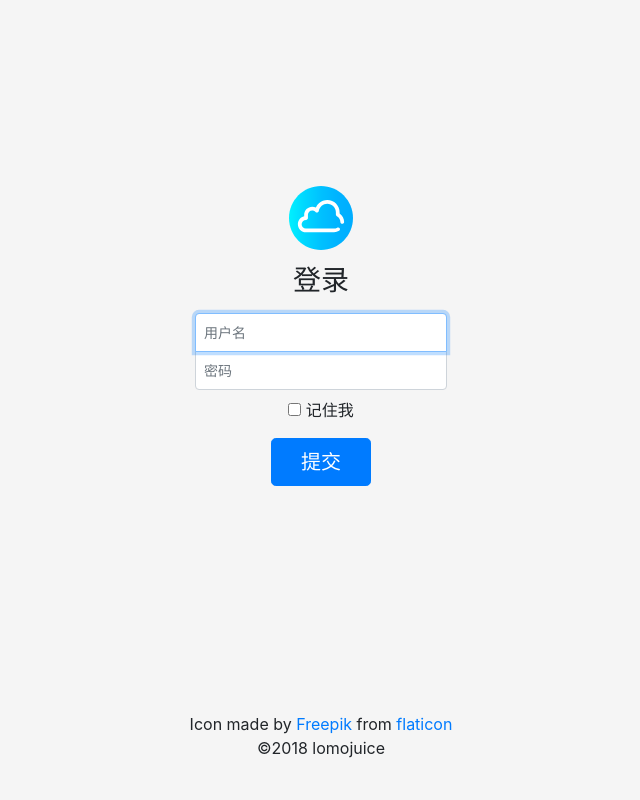
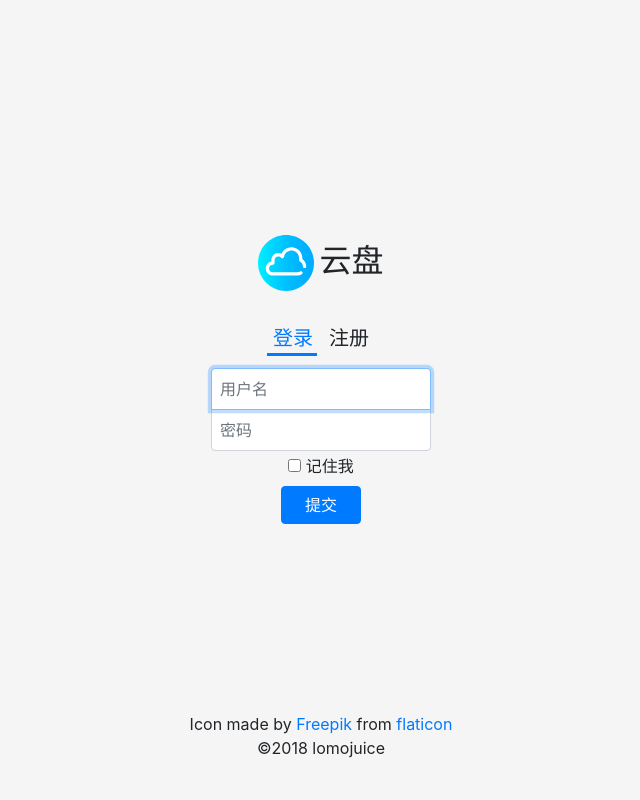
Before and after one commit to lxn5321/diskcloud_project, a Flask app: page /diskcloud/ in a window 1280 px wide. Shown: the whole page, without its empty margins (319-959 px from the left). Run offline with Flask 2, Linux system fonts and the light colour scheme; some libraries are stand-ins or nearby versions.

Commit message:
Add registration function, front-end and back-end are completely separated

```diff
--- a/diskcloud/blueprint/diskcloud/static/css/login_html.css
+++ b/diskcloud/blueprint/diskcloud/static/css/login_html.css
@@ -18,39 +18,150 @@ body{
     -ms-user-select: none; /* Internet Explorer/Edge */
     user-select: none; /* other */
 }
+.alert{
+  position: absolute;
+  top: 0;
+  left: 50%;
+  transform: translate(-50%, 0);
+  margin: 0;
+  padding-top: 10px;
+  padding-bottom: 10px;
+}
 .title{
-    margin-top: -10px;
+  display: flex;
+  align-items: center;
+  margin-bottom: 32px;
 }
-.form-signin {
-  width: 100%;
+.title-text{
+  font-size: 32px;
+}
+.icon{
+  margin-right: 5px;
+  margin-top: -5px;
+}
+.toggle{
+  display: flex;
+  flex-direction: column;
+  margin-bottom: 12px;
+}
+.toggle-line{
+  margin-left: 2px;
+  width: 50px;
+  height: 3px;
+  background-color: #007bff;
+}
+.toggle-switch{
+  animation-duration: 0.6s;
+  animation-timing-function: ease;
+  animation-name: toggleSwitch;
+}
+.toggle-switch-reverse{
+  animation-duration: 0.6s;
+  animation-timing-function: ease;
+  animation-name: toggleSwitchReverse;
+}
+.toggle-text{
+  font-size: 20px;
+  margin-bottom: 0;
+  padding: 0 8px;
+}
+.toggle-text:hover{
+  cursor: pointer;
+  color: #0069d9;
+}
+.toggle .selected{
+  color: #007bff;
+}
+.toggle .selected:hover{
+  color: #0069d9;
+}
+.main-container {
+  display: flex;
+  flex-direction: column;
+  align-items:center;
   max-width: 300px;
-  padding-left: 1.5em;
-  padding-right: 1.5em;
   margin: auto;
-  padding-bottom: 5em;
+  margin-top: 200px;
 }
-.form-signin .form-control {
+.main-container .form-control {
   position: relative;
   height: auto;
   padding: 8px;
-  font-size: 14px;
+  font-size: 16px;
 }
-.form-signin .form-control:focus {
+.main-container .form-control:focus {
   z-index: 2;
 }
-.form-signin #input_username{
-    margin-bottom: -1px;
+.main-container .input-first{
     border-bottom-right-radius: 0;
     border-bottom-left-radius: 0;
 }
-.form-signin #input_password {
+.main-container .input-middle{
+  border-bottom-right-radius: 0;
+  border-bottom-left-radius: 0;
+  border-top-right-radius: 0;
+  border-top-left-radius: 0;
+}
+.main-container .input-last{
+    border-top-right-radius: 0;
     border-top-left-radius: 0;
-    border-top-right-radius: 0;
 }
-.form-signin button{
-    width: 40%;
-    margin-left: 30%;
+.main-container .input-first,
+.main-container .input-middle,
+.main-container .input-last{
+  margin-bottom: -1px;
+}
+.checkbox{
+  margin-top: 4px;
+}
+.login-container,
+.register-container{
+  flex-direction: column;
+  align-items:center;
+  width: 220px;
+}
+.login-container{
+  display: flex;
+}
+.register-container{
+  display: none;
+}
+#login-btn{
+    width: 80px;
+}
+#register-btn{
+  margin-top: 20px;
+  width: 80px;
 }
 .footer p{
     margin-bottom: 0;
 }
+
+@keyframes toggleSwitch{
+  0%{
+    margin-left: 2px;
+    width: 50px;
+  }
+  50%{
+    margin-left: 2px;
+    width: 106px;
+  }
+  100%{
+    margin-left: 58px;
+    width: 50px;
+  }
+}
+@keyframes toggleSwitchReverse{
+  0%{
+    margin-left: 58px;
+    width: 50px;
+  }
+  50%{
+    margin-left: 2px;
+    width: 106px;
+  }
+  100%{
+    margin-left: 2px;
+    width: 50px;
+  }
+}
--- /dev/null
+++ b/diskcloud/blueprint/diskcloud/static/js/login_html.js
@@ -0,0 +1,153 @@
+function init_all(){
+  let toggleText = document.querySelectorAll('.toggle-text')
+  toggleText[0].onclick = toggleSwitch;
+  toggleText[1].onclick = toggleSwitch;
+  document.querySelector('body').onclick = wholeClickHanlder;
+  document.querySelector('#login-btn').onclick = loginClickHanlder;
+  document.querySelector('#register-btn').onclick = registerClickHandler;
+}
+
+function toggleSwitch(ev){
+  if (ev.currentTarget.classList.contains('selected') === false){
+    document.querySelector('.selected').classList.remove('selected');
+    ev.currentTarget.classList.add('selected');
+    if (ev.currentTarget.id === 'toggle-login'){
+      document.querySelector('.toggle-line').style['margin-left'] = '2px';
+      document.querySelector('.toggle-line').classList.remove('toggle-switch');
+      document.querySelector('.toggle-line').classList.add('toggle-switch-reverse');
+      document.querySelector('.login-container').style.display = 'flex';
+      document.querySelector('.register-container').style.display = 'none';
+      document.querySelector('#reg_input_username').value = '';
+      document.querySelector('#reg_input_password').value = '';
+      document.querySelector('#reg_input_password_confirm').value = '';
+      document.querySelector('#reg_input_email').value = '';
+      document.querySelector('#login_input_username').focus();
+    } else{
+      document.querySelector('.toggle-line').style['margin-left'] = '57px';
+      document.querySelector('.toggle-line').classList.remove('toggle-switch-reverse');
+      document.querySelector('.toggle-line').classList.add('toggle-switch');
+      document.querySelector('.login-container').style.display = 'none';
+      document.querySelector('.register-container').style.display = 'flex';
+      document.querySelector('#login_input_username').value = '';
+      document.querySelector('#login_input_password').value = '';
+      document.querySelector('#reg_input_username').focus();
+    }
+  }
+}
+
+function wholeClickHanlder(ev){
+  $('#login_input_username').popover('hide');
+  $('#login_input_password').popover('hide');
+  $('#reg_input_username').popover('hide');
+  $('#reg_input_password').popover('hide');
+  $('#reg_input_password_confirm').popover('hide');
+  $('#reg_input_email').popover('hide');
+  $('.alert').alert('close');
+}
+
+function loginClickHanlder(ev){
+  ev.preventDefault();
+  ev.stopPropagation();
+  let username_input = $('#login_input_username');
+  let password_input = $('#login_input_password');
+  let checkbox_value = document.querySelector('#checkbox_cookie').checked?'true':'false';
+
+  if(validUsername(username_input.val()) === false){
+    username_input.popover('show');
+  }else if(validPassword(password_input.val()) === false){
+    password_input.popover('show');
+  }else{
+    fetch(PARADICT["user_api_url"] + '?login=1', {
+      credentials: "same-origin",
+      method: "POST",
+      body: JSON.stringify({
+        username: username_input.val(),
+        password: password_input.val(),
+        enable_cookie: checkbox_value
+      }),
+      headers: {
+        'content-type': 'application/json'
+      }
+    })
+    .then(response => {
+      if (response.ok){
+        if(checkbox_value === 'true'){
+          response.json().then(data => {
+            let secure_str = '';
+            if(data.secure === 'True'){
+              secure_str = 'secure';
+            }
+            document.cookie = 'login_id=' + data.login_id + ';max-age=' + data.max_age + ';domian=' + data.domain + ';path=' + data.path + ';SameSite=' + data.samesite + ';' + secure_str;
+          });
+        }
+        window.location.replace(PARADICT["main_html_url"] + username_input.val() + '/');
+      }else{
+        response.json().then(data => {
+          $('.alert-container').html('<div class="alert alert-danger fade show" role="alert">登录失败<br>' + data.err_mes + '</div>')
+          $('.alert').alert();
+        })
+      }
+    })
+  }
+}
+function registerClickHandler(ev){
+  ev.preventDefault();
+  ev.stopPropagation();
+  let username_input = $('#reg_input_username');
+  let password_input = $('#reg_input_password');
+  let password_confirm_input = $('#reg_input_password_confirm');
+  let email_input = $('#reg_input_email');
+
+  if(validUsername(username_input.val()) === false){
+    username_input.popover('show');
+  }else if(validPassword(password_input.val()) === false){
+    password_input.popover('show');
+  }else if(password_input.val() !== password_confirm_input.val()){
+    password_confirm_input.popover('show');
+  }else if(validEmail(email_input.val()) === false){
+    email_input.popover('show');
+  }else{
+    fetch(PARADICT["user_api_url"] + '?register=1', {
+      credentials: "same-origin",
+      method: "POST",
+      body: JSON.stringify({
+        username: username_input.val(),
+        password: password_input.val(),
+        email: email_input.val()
+      }),
+      headers: {
+        'content-type': 'application/json'
+      }
+    })
+    .then(response => {
+      if (response.ok){
+        $('.alert-container').html('<div class="alert alert-success fade show" role="alert">注册成功<br>即将转入用户界面</div>');
+        $('.alert').alert();
+        setTimeout(() => {
+                  window.location.replace(PARADICT["main_html_url"] + username_input.val() + '/');
+                }, 1000 )
+      }else{
+        response.json().then(data => {
+          $('.alert-container').html('<div class="alert alert-danger fade show" role="alert">注册失败<br>' + data.err_mes + '</div>')
+          $('.alert').alert();
+        })
+      }
+    })
+  }
+}
+
+function validUsername(username){
+  let re = /^[a-zA-Z]{1}[a-zA-Z0-9_\-]{7,31}$/;
+  return re.test(username);
+}
+
+function validPassword(password){
+  let re = /^[a-zA-Z0-9_!@#$%,\+\-\^\.]{8,32}$/;
+  return re.test(password);
+}
+
+function validEmail(email){
+  let re = /^([A-Za-z0-9_\-\.\u4e00-\u9fa5])+\@([A-Za-z0-9_\-\.])+\.([A-Za-z]{2,8})$/;
+  return re.test(email);
+}
+init_all()
--- a/diskcloud/blueprint/diskcloud/static/js/main_html.js
+++ b/diskcloud/blueprint/diskcloud/static/js/main_html.js
@@ -18,6 +18,7 @@ function init_all() {
     $('#name_input').focus();
   });
   document.querySelector("#logout_btn").addEventListener("click", () => {
+    document.cookie = 'login_id=;max-age=0;domian=diskcloud.ga;path=/diskcloud/;SameSite=Lax;'
     window.location.replace(PARADICT["logout_url"]);
   });
   document.querySelector(".whole-container").addEventListener("click", wholeContainerClickHandler);
@@ -1446,7 +1447,6 @@ function uploadFiles(files) {
       })
   }
 
-  $("#fileElem").val('');
   modal.modal('show');
 }
 
--- a/diskcloud/blueprint/diskcloud/templates/login.html
+++ b/diskcloud/blueprint/diskcloud/templates/login.html
@@ -9,22 +9,40 @@
 		<link rel="stylesheet" href="{{url_for('DiskCloud.static',filename = 'css/bootstrap.min.css')}}">
 		<link rel="stylesheet" href="{{url_for('DiskCloud.static',filename = 'css/login_html.css')}}">
 
-		<title>DiskCloud</title>
+		<title>云盘</title>
 	</head>
 	<body class="text-center unselected">
-		<form class="form-signin" method="post">
-			<img class="mb-4" src="{{url_for('DiskCloud.static',filename = 'icons/cloud.svg')}}" alt="" width="64" height="64">
-			<h3 class="title mb-3">登录</h3>
-			<div class="mb-2">
-				<input type="text" name="username" id="input_username" class="form-control" placeholder="用户名" required autofocus>
-				<input type="password" name="password" id="input_password" class="form-control" placeholder="密码" required>
+		<div class="alert-container">
+		</div>
+		<div class="main-container">
+			<div class="title">
+				<img class="icon" src="{{url_for('DiskCloud.static',filename = 'icons/cloud.svg')}}" alt="" width="56" height="56">
+				<h2 class="title-text">云盘</h2>
 			</div>
-			<div class="checkbox mb-2">
-				<input type="checkbox" name="enable_cookie" id="checkbox_cookie" value="True">
-				<label for="checkbox_cookie">记住我</label>
+			<div class="toggle">
+				<div class="d-flex">
+					<p class="toggle-text selected" id="toggle-login">登录</p>
+					<p class="toggle-text" id="toggle-register">注册</p>
+				</div>
+				<div class="toggle-line"></div>
 			</div>
-			<button class="btn btn-lg btn-primary btn-block" type="submit">提交</button>
-		</form>
+				<form class="login-container" method="post">
+					<input type="text" name="login_username" id="login_input_username" class="form-control input-first" placeholder="用户名" required autofocus data-container="body" data-toggle="popover" data-trigger="focus" data-placement="right" data-content="用户名不合法">
+					<input type="password" name="login_password" id="login_input_password" class="form-control input-last" placeholder="密码" required data-container="body" data-toggle="popover" data-trigger="focus" data-placement="right" data-content="密码不合法">
+					<div class="checkbox">
+						<input type="checkbox" name="enable_cookie" id="checkbox_cookie">
+						<label for="checkbox_cookie">记住我</label>
+					</div>
+					<button id="login-btn" class="btn btn-primary btn-block">提交</button>
+				</form>
+				<form class="register-container" method="post">
+					<input type="text" name="reg_username" id="reg_input_username" class="form-control input-first" placeholder="用户名" required data-container="body" data-toggle="popover" data-trigger="focus" data-placement="right" data-content="用户名不合法">
+					<input type="password" name="reg_password" id="reg_input_password" class="form-control input-middle" placeholder="密码" required data-container="body" data-toggle="popover" data-trigger="focus" data-placement="right" data-content="密码不合法">
+					<input type="password" id="reg_input_password_confirm" class="form-control input-middle" placeholder="确认密码" required data-container="body" data-toggle="popover" data-trigger="focus" data-placement="right" data-content="密码不相同">
+					<input type="email" id="reg_input_email" class="form-control input-last" placeholder="电子邮箱" required data-container="body" data-toggle="popover" data-trigger="focus" data-placement="right" data-content="电子邮箱不合法">
+					<button id="register-btn" class="btn btn-primary btn-block">提交</button>
+				</form>
+		</div>
 		<div class="footer">
 			<p>
 				Icon made by <a href="http://www.freepik.com" title="Freepik">Freepik</a> from <a href="https://www.flaticon.com/" title="Flaticon">flaticon</a>
@@ -35,7 +53,14 @@
 		</div>
 
 		<script>
-			window.history.replaceState('',0,"{{url_for('DiskCloud.Login')}}");
+		const PARADICT = {};
+		PARADICT["user_api_url"] = "{{url_for('Api.UserApi')}}";
+		PARADICT["main_html_url"] = "{{url_for('DiskCloud.Main',username='1')}}".slice(0, -2);
+		window.history.replaceState('',0,"{{url_for('DiskCloud.Login')}}");
 		</script>
+
+		<script src="{{url_for('DiskCloud.static',filename = 'js/jquery-3.3.1.min.js')}}"></script>
+		<script src="{{url_for('DiskCloud.static',filename = 'js/bootstrap.bundle.min.js')}}"></script>
+		<script src="{{url_for('DiskCloud.static',filename = 'js/login_html.js')}}"></script>
 	</body>
 </html>
--- a/diskcloud/blueprint/diskcloud/templates/main.html
+++ b/diskcloud/blueprint/diskcloud/templates/main.html
@@ -198,7 +198,7 @@
 			</div>
 		</div>
 	</div>
-	<input type="file" id="fileElem" multiple  onchange="uploadFiles(this.files)">
+	<input type="file" id="fileElem" multiple  oninput="uploadFiles(this.files)">
 	<script>
 		var PARADICT = {};
 		PARADICT["username"] = "{{username}}";
--- a/diskcloud/blueprint/diskcloud/views/login.py
+++ b/diskcloud/blueprint/diskcloud/views/login.py
@@ -1,40 +1,20 @@
 from flask import request,redirect,render_template,url_for,make_response,current_app
-
-from diskcloud.models.session import create_session,get_value_session,delete_session as del_session
+from diskcloud.models.session import create_session,get_value_session,delete_session
 from diskcloud.models.valid import valid_user
 from diskcloud.models.string import hash_sha3
 from diskcloud.models.cookie import get_username_cookie,set_cookie_id
 
 def Login():
-    if request.method == 'POST':
-        username  = request.form.get('username')
-        password = request.form.get('password')
-        pw_hashed = hash_sha3(password)
-        if valid_user(username,pw_hashed):
-            create_session('username',username)
-            response = redirect(url_for('DiskCloud.Main',username = username))
-            if request.form.get('enable_cookie',False):
-                cookie_id = set_cookie_id(username)
-                if cookie_id:
-                    response.set_cookie('login_id',cookie_id,86400,domain=current_app.config['SESSION_COOKIE_DOMAIN'],path=current_app.config['SESSION_COOKIE_PATH'],httponly=current_app.config['SESSION_COOKIE_HTTPONLY'],secure=current_app.config['SESSION_COOKIE_SECURE'],samesite=current_app.config['SESSION_COOKIE_SAMESITE'])
-                else:
-                    return render_template('error.html',err_mes = 'Setting cooike failed')
-            return response
-        else:
-            return render_template('error.html',err_mes = 'Login error,wrong username or password')
-
-    cookie_id = request.cookies.get('login_id')
     if request.args.get('logout'):
         response = make_response(render_template('login.html'))
-        if cookie_id:
-            response.delete_cookie('login_id',path=current_app.config['SESSION_COOKIE_PATH'],domain=current_app.config['SESSION_COOKIE_DOMAIN'])
-        del_session('username')
+        delete_session('username')
         return response
 
     username = get_value_session('username')
     if username:
         return redirect(url_for('DiskCloud.Main',username = username))
 
+    cookie_id = request.cookies.get('login_id')
     if cookie_id:
         username = get_username_cookie(cookie_id)
         if username:
@@ -42,7 +22,6 @@ def Login():
             return redirect(url_for('DiskCloud.Main',username = username))
         else:
             response = make(render_template('login.html'))
-            response.delete_cookie('login_id')
-            return response
+            response.set_cookie('login_id',path=current_app.config['SESSION_COOKIE_PATH'],domain=current_app.config['SESSION_COOKIE_DOMAIN'],secure=current_app.config['SESSION_COOKIE_SECURE'],samesite=current_app.coconfig['SESSION_COOKIE_SAMESITE'])
 
     return render_template('login.html')
--- a/diskcloud/config/debug_config.py
+++ b/diskcloud/config/debug_config.py
@@ -8,7 +8,6 @@ MYSQL_PASSWORD = 'smahivan2626'
 # NGINX_X_ACCEL_REDIRECT = '/diskcloud/protected_files/'
 FILES_FOLDER = 'files'
 SESSION_COOKIE_DOMAIN = 'diskcloud.ga'
-SESSION_COOKIE_HTTPONLY = True
 SESSION_COOKIE_SAMESITE = 'Lax'
 SESSION_COOKIE_PATH = '/diskcloud/'
 SESSION_COOKIE_SECURE = False
```
Also changed, not shown: diskcloud/blueprint/api/bp.py (+5 -3 lines), diskcloud/blueprint/api/templates/error.html (deleted, +0 -10 lines), diskcloud/blueprint/api/templates/test.html (deleted, +0 -12 lines), diskcloud/blueprint/api/user_api.py (added, +67 -0 lines), diskcloud/cli.py (+60 -59 lines), diskcloud/blueprint/api/file_api.py (renamed from diskcloud/blueprint/api/views/api.py).
